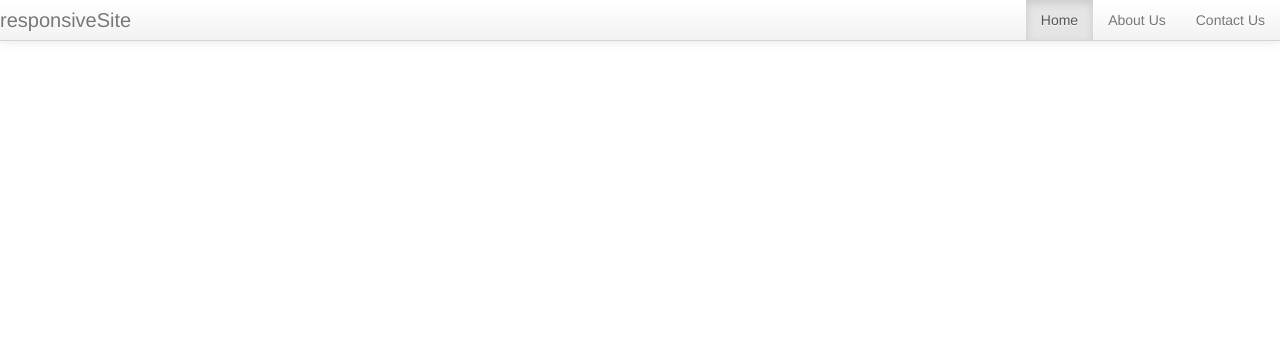
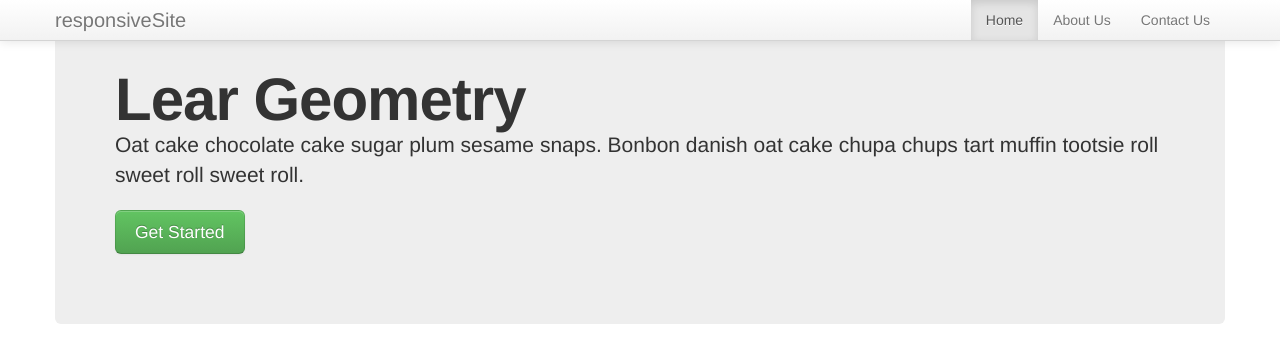
Before and after one commit to taydakov/bootstrap-lesson-2, a plain HTML site: page index.html in a window 1280 px wide. Drawn offline with Linux system fonts and the light colour scheme.

Commit message:
Hero unit added

```diff
--- a/index.html
+++ b/index.html
@@ -8,10 +8,11 @@
 		<link rel="stylesheet" href="css/bootstrap-responsive.min.css">
 	</head>
 	<body>
-		<div class="containter">
+		<div class="container">
 
 			<div class="navbar navbar-fixed-top">
 				<div class="navbar-inner">
+					<div class="container">
 						<a class="btn btn-navbar" data-toggle="collapse" data-target=".nav-collapse"><span class="icon-th-list"></span></a>
 						<a href="#" class="brand">responsiveSite</a>
 						<div class="nav-collapse collapse">
@@ -23,6 +24,13 @@
 						</div>
 					</div>
 				</div>
+			</div>
+
+			<div class="hero-unit">
+				<h1>Lear Geometry</h1>
+				<p class="lead">Oat cake chocolate cake sugar plum sesame snaps. Bonbon danish oat cake chupa chups tart muffin tootsie roll sweet roll sweet roll.</p>
+				<p><a href="#" class="btn btn-success btn-large">Get Started</a></p>
+			</div>
 
 		</div>
 
```
Lines whose indentation alone changed are shown as unchanged.
